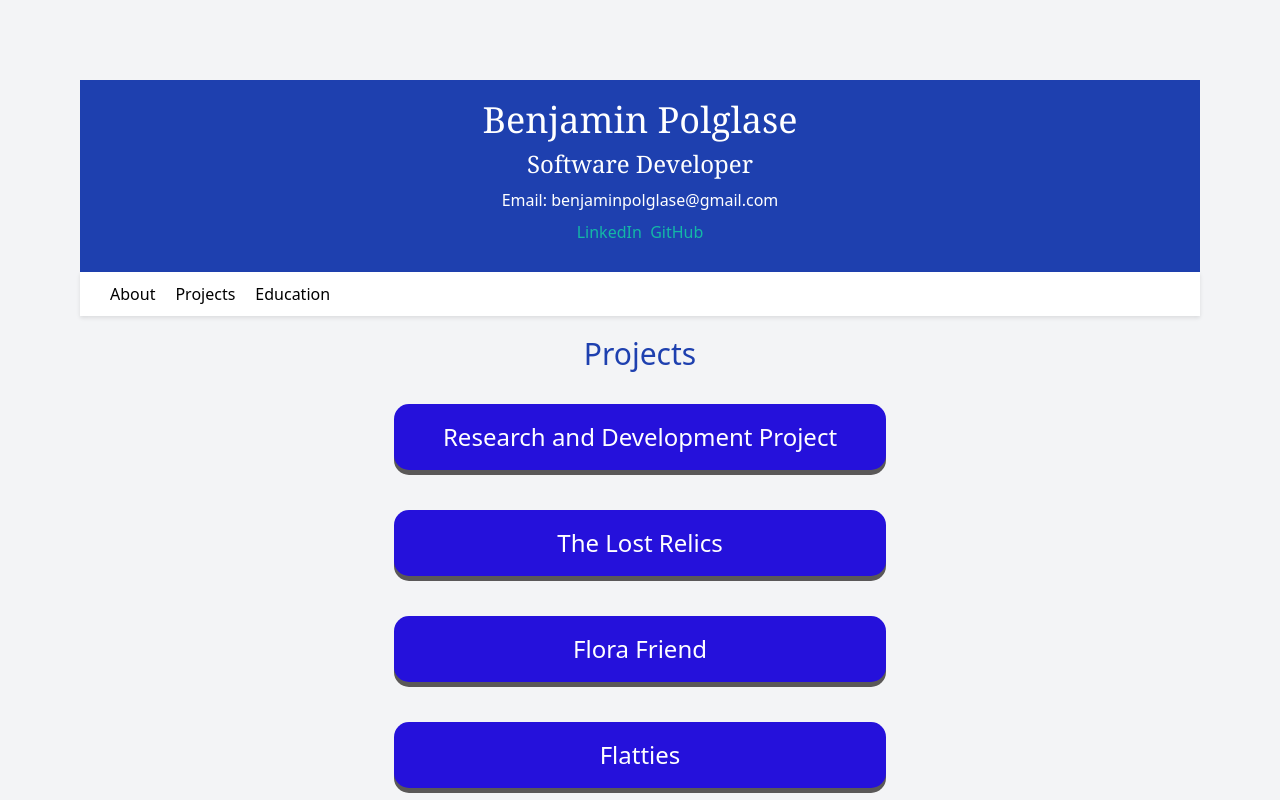
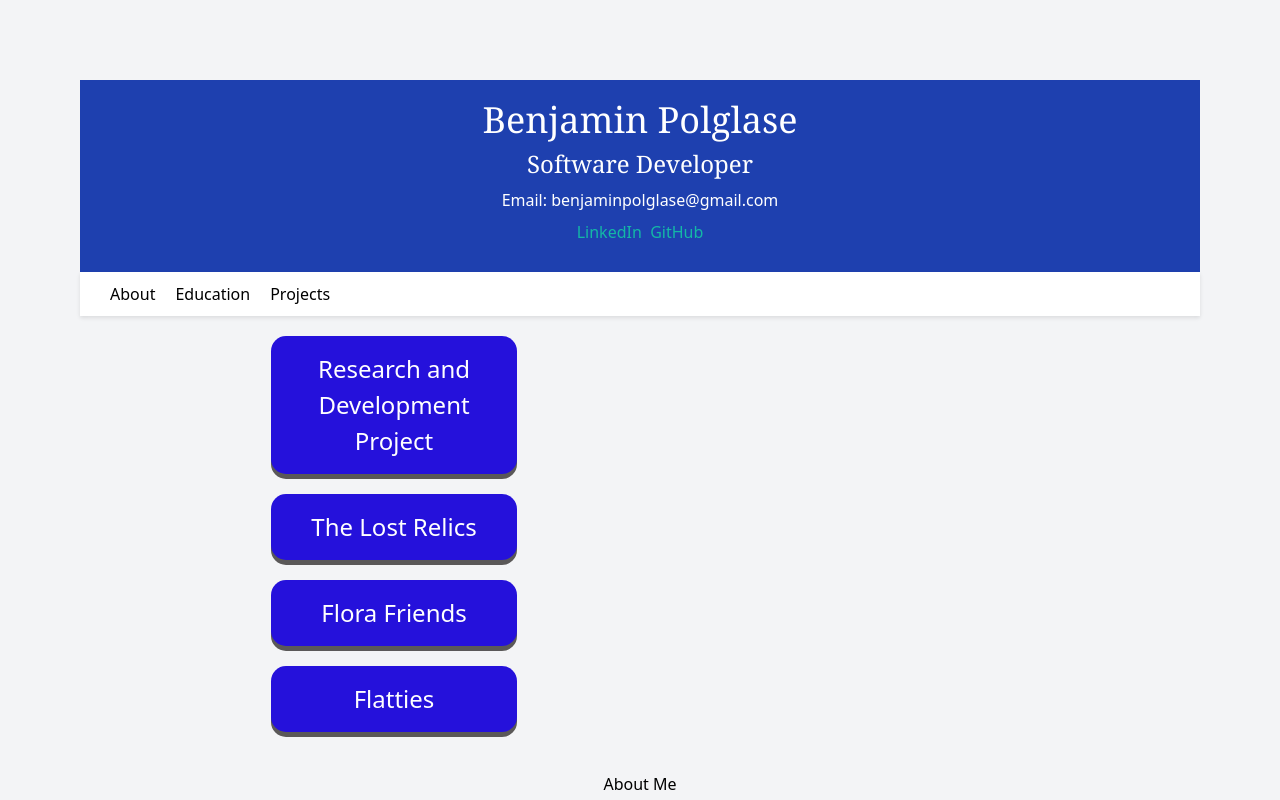
Before and after one commit to Bnjmn-P/React-Practice, a React (Create React App) app in the folder cv/: page /projects in a window 1280 px wide. Shown: the top 800 px of the page. Built offline with nearby package versions, Linux system fonts and the light colour scheme.

Commit message:
Updated project section
Added sidebar of projects and only display one at a time

```diff
--- a/cv/src/components/Navbar.js
+++ b/cv/src/components/Navbar.js
@@ -24,10 +24,10 @@ const Navbar = () => {
           <button onClick={scrollToAbout}>About</button>
         </li>
         <li>
-          <button onClick={scrollToProjects}>Projects</button>
+          <button onClick={scrollToEducation}>Education</button>
         </li>
         <li>
-          <button onClick={scrollToEducation}>Education</button>
+          <button onClick={scrollToProjects}>Projects</button>
         </li>
       </ul>
     </nav>
--- a/cv/src/components/Skills.js
+++ b/cv/src/components/Skills.js
@@ -10,6 +10,7 @@ const Skills = () => {
     "PHP",
     "HTML",
     "CSS",
+    "TypeScript",
     "GitHub",
     "React.js",
     "Adobe XD",
--- a/cv/src/components/pages/Education.js
+++ b/cv/src/components/pages/Education.js
@@ -2,7 +2,7 @@ import React from "react";
 
 const Education = () => {
   return (
-    <section className="education">
+    <section id = "education" className="education">
       <h2 className="section-title">Education</h2>
       <div className="education-item">
         <h3 className="education-title">
@@ -11,7 +11,7 @@ const Education = () => {
         <p className="education-institution">
           Auckland University of Technology
         </p>
-        <p className="education-date">2020 - 2023</p>
+        <p className="education-date">2020 - 2024</p>
       </div>
       <div className="education-item">
         <h3 className="education-title">
--- a/cv/src/components/pages/Home.js
+++ b/cv/src/components/pages/Home.js
@@ -1,7 +1,6 @@
 import React from "react";
 
 import Education from "../pages/Education";
-import Skills from "../Skills";
 import Projects from "../pages/Projects";
 import About from "../pages/About";
 
@@ -9,10 +8,9 @@ import About from "../pages/About";
 function Home() {
   return (
     <section id="home">
-      <header>About Me</header>
+      <h1>About Me</h1>
       <About />
       <Education />
-      <Skills />
       <Projects />
     </section>
   );
--- a/cv/src/components/pages/Projects.css
+++ b/cv/src/components/pages/Projects.css
@@ -1,5 +1,15 @@
 .projects-grid-container {
-    display: grid;
-    grid-template-columns: repeat(auto-fit, minmax(500px, 1fr));
-    grid-gap: 20px;
-  }
+  display: flex;
+}
+
+.sidebar {
+  flex: 0 0 50%; /* Set the width of the sidebar */
+}
+
+.content {
+  flex: 1; /* Fill the remaining space */
+}
+
+.collapse-button.active {
+  /* Add styles for active buttons if needed */
+}
--- a/cv/src/components/pages/Projects.js
+++ b/cv/src/components/pages/Projects.js
@@ -1,5 +1,4 @@
-import React from "react";
-import Collapse from "../Collapse";
+import React, { useState } from "react";
 import "./Projects.css";
 
 const YouTubeVideo = () => {
@@ -16,94 +15,143 @@ const YouTubeVideo = () => {
 };
 
 const Projects = () => {
+  const [activeCollapse, setActiveCollapse] = useState(null);
+
+  const handleCollapseToggle = (headerName) => {
+    setActiveCollapse(activeCollapse === headerName ? null : headerName);
+  };
+
   return (
     <section id="projects" className="projects-grid-container">
-      <h1>Projects</h1>
-      <Collapse collapsed={true} headerName="Research and Development Project">
-        {" "}
-        {/* Initially collapsed */}
+      <div className="sidebar">
+        <button
+          className={`collapse-button ${
+            activeCollapse === "Research and Development Project"
+              ? "active"
+              : ""
+          }`}
+          onClick={() =>
+            handleCollapseToggle("Research and Development Project")
+          }
+        >
+          Research and Development Project
+        </button>
+        <button
+          className={`collapse-button ${
+            activeCollapse === "The Lost Relics" ? "active" : ""
+          }`}
+          onClick={() => handleCollapseToggle("The Lost Relics")}
+        >
+          The Lost Relics
+        </button>
+        <button
+          className={`collapse-button ${
+            activeCollapse === "Flora Friends" ? "active" : ""
+          }`}
+          onClick={() => handleCollapseToggle("Flora Friends")}
+        >
+          Flora Friends
+        </button>
+        <button
+          className={`collapse-button ${
+            activeCollapse === "Flatties" ? "active" : ""
+          }`}
+          onClick={() => handleCollapseToggle("Flatties")}
+        >
+          Flatties
+        </button>
+      </div>
+      <div className="content">
+        {activeCollapse === "Research and Development Project" && (
+          <div>
             <p>
-          As part of my final year at Auckland University of Technology (AUT), I
-          am part of a team tasked with examining how the faculty manages its
-          academic courses. We had two semesters to complete this task. We
-          worked together to figure out our roles and how we'd go about our
-          research. We learned about our clients' needs and presented a plan for
-          how we'd approach the project and what results they could expect.
+              As part of my final year at Auckland University of Technology
+              (AUT), I am part of a team tasked with examining how the faculty
+              manages its academic courses. We had two semesters to complete
+              this task. We worked together to figure out our roles and how we'd
+              go about our research. We learned about our clients' needs and
+              presented a plan for how we'd approach the project and what
+              results they could expect.
             </p>
             <p>
               To get the job done effectively, we decided to use an agile method
               called Scrum, which is a structured way of working together. I was
               chosen to be Scrum master and lead this process, based on my prior
-          experience in a similar role. This meant I organized daily check-ins,
-          explained our working methods, kept everyone up to date, tracked our
-          progress, and helped solve any problems that came up.
+              experience in a similar role. This meant I organized daily
+              check-ins, explained our working methods, kept everyone up to
+              date, tracked our progress, and helped solve any problems that
+              came up.
             </p>
             <p>
               Our clients wanted us to thoroughly examine the current system,
-          finding places where we could use automation or make things work more
-          efficiently. They also wanted us to suggest possible new features that
-          another team could add later. To do this, we first identified all the
-          important people and users of any software currently in use. We talked
-          to them to understand what they put into the system, what they did
-          with it, and what came out of it. This gave us both a broad overview
-          and a detailed look at how the courses were being managed. We
-          summarized all these processes in documents and diagrams, such as UML
-          and use case diagrams.
+              finding places where we could use automation or make things work
+              more efficiently. They also wanted us to suggest possible new
+              features that another team could add later. To do this, we first
+              identified all the important people and users of any software
+              currently in use. We talked to them to understand what they put
+              into the system, what they did with it, and what came out of it.
+              This gave us both a broad overview and a detailed look at how the
+              courses were being managed. We summarized all these processes in
+              documents and diagrams, such as UML and use case diagrams.
             </p>
             <p>
-          We used a method called business process models to help us organize
-          and understand how everything fit together. We kept in close touch
-          with the clients to make sure our project was on the right path and
-          meeting their expectations. Once they were sure we really understood
-          the current process, we moved on to figuring out what new features
-          they might want. Knowing the system inside out was important here
-          because it helped us figure out what could be improved.
+              We used a method called business process models to help us
+              organize and understand how everything fit together. We kept in
+              close touch with the clients to make sure our project was on the
+              right path and meeting their expectations. Once they were sure we
+              really understood the current process, we moved on to figuring out
+              what new features they might want. Knowing the system inside out
+              was important here because it helped us figure out what could be
+              improved.
             </p>
             <p>
-          Again, we talked to the people involved to get their thoughts, as we
-          needed to focus on what they wanted. After we'd put together a
-          detailed document of all the features they might want to add, along
-          with reasons for each one, we moved on to see if each feature was
-          doable. We looked at the big picture requirements and regulations that
-          needed to be met, as well as the current systems in place and its
-          limitations.
+              Again, we talked to the people involved to get their thoughts, as
+              we needed to focus on what they wanted. After we'd put together a
+              detailed document of all the features they might want to add,
+              along with reasons for each one, we moved on to see if each
+              feature was doable. We looked at the big picture requirements and
+              regulations that needed to be met, as well as the current systems
+              in place and its limitations.
             </p>
             <p>
-          When the project is finished, we'll present our findings in a final
-          report. The clients can then give this report to a new team if they
-          decide to go ahead with our suggested features. This whole experience
-          taught me how important it is to have a clear plan, work closely with
-          clients, and truly understand a system before trying to make it
-          better.
+              When the project is finished, we'll present our findings in a
+              final report. The clients can then give this report to a new team
+              if they decide to go ahead with our suggested features. This whole
+              experience taught me how important it is to have a clear plan,
+              work closely with clients, and truly understand a system before
+              trying to make it better.
             </p>
-      </Collapse>
-      <Collapse collapsed={true} headerName="The Lost Relics">
-        {" "}
-        {/* Initially collapsed */}
+          </div>
+        )}
+
+        {activeCollapse === "The Lost Relics" && (
+          <div>
             <p>
-          For this project, I served as the Scrum Master for a five-member team
-          tasked with developing a 2D platforming game using the Unity game
-          engine. Together, we collaborated to create a product we could all
-          take pride in.
+              For this project, I served as the Scrum Master for a five-member
+              team tasked with developing a 2D platforming game using the Unity
+              game engine. Together, we collaborated to create a product we
+              could all take pride in.
             </p>
             <p>
               During sprint zero, our focus was on honing our skills and
               strategizing for the upcoming sprint. Since I was unfamiliar with
               Unity, I dedicated a significant portion of my time to following
               tutorials and working on my own small projects. This proved
-          invaluable, as it provided me with a clearer grasp of the environment
-          and the project prior to actual development. As a team, we also began
-          acquainting ourselves with the Agile Scrum development cycle.
+              invaluable, as it provided me with a clearer grasp of the
+              environment and the project prior to actual development. As a
+              team, we also began acquainting ourselves with the Agile Scrum
+              development cycle.
             </p>
             <p>
-          Over the next two sprints, we tackled the project as a cohesive unit.
-          I observed that with Agile, we all assumed equal responsibility for
-          development, planning, documentation, and design. This shared
-          responsibility bolstered our team's growth, and I believe we became
-          highly efficient. I came to understand that Agile encouraged active
-          participation, and it felt like we all had a stake in the ownership of
-          the product. I was impressed by how Agile facilitated an equitable
-          distribution of the workload.
+              Over the next two sprints, we tackled the project as a cohesive
+              unit. I observed that with Agile, we all assumed equal
+              responsibility for development, planning, documentation, and
+              design. This shared responsibility bolstered our team's growth,
+              and I believe we became highly efficient. I came to understand
+              that Agile encouraged active participation, and it felt like we
+              all had a stake in the ownership of the product. I was impressed
+              by how Agile facilitated an equitable distribution of the
+              workload.
             </p>
             <p>
               Our team was composed of motivated individuals eager to put in the
@@ -116,58 +164,70 @@ const Projects = () => {
             <p>
               There were areas where our team could have improved. Initially, in
               sprint one, our user stories were often inadequately scoped or
-          dependent on others, likely due to our collective inexperience with
-          both the process and Unity development. Even with increased
-          proficiency, we were still navigating the intricacies of a project of
-          this scale. However, this issue was largely rectified in sprint two,
-          as we had gained a much better understanding and were able to
-          reevaluate our user stories. The other area of potential enhancement
-          was in test-driven development. We encountered challenges implementing
-          this practice in Unity, especially as the features grew more complex,
-          making it increasingly challenging to establish tests. While I
-          acknowledge the benefits of testing first, in this project, I felt it
-          was not a necessity
+              dependent on others, likely due to our collective inexperience
+              with both the process and Unity development. Even with increased
+              proficiency, we were still navigating the intricacies of a project
+              of this scale. However, this issue was largely rectified in sprint
+              two, as we had gained a much better understanding and were able to
+              reevaluate our user stories. The other area of potential
+              enhancement was in test-driven development. We encountered
+              challenges implementing this practice in Unity, especially as the
+              features grew more complex, making it increasingly challenging to
+              establish tests. While I acknowledge the benefits of testing
+              first, in this project, I felt it was not a necessity
             </p>
             <p>
-          Through this experience, I gleaned valuable insights into Scrum Agile
-          development and believe it is exceptionally well-suited to software
-          development. It promotes a high degree of collaboration and
-          adaptability. I thoroughly enjoyed my dual role as a developer and
-          Scrum Master and would gladly embrace the opportunity to work in this
-          environment again.
+              Through this experience, I gleaned valuable insights into Scrum
+              Agile development and believe it is exceptionally well-suited to
+              software development. It promotes a high degree of collaboration
+              and adaptability. I thoroughly enjoyed my dual role as a developer
+              and Scrum Master and would gladly embrace the opportunity to work
+              in this environment again.
             </p>
             <YouTubeVideo />
-      </Collapse>
-      <Collapse collapsed={true} headerName="Flora Friend">
+          </div>
+        )}
+
+        {activeCollapse === "Flora Friends" && (
+          <div>
             <p>
-          This year, I undertook the creation of a WordPress app centered on a
-          fictitious Kickstarter project. The primary goal was to engage
-          potential donors by informing them about the product and motivating
-          their contributions toward meeting the pledge target. I selected a
-          hypothetical product—the smart flower pot—as the focal point and
-          tailored the website's theme and style to reflect a nature-inspired
-          aesthetic. Crafting visuals through Photoshop and incorporating
-          plugins for specific functionalities, I also implemented personal code
-          to customize various elements of the site. Hosting the website, I
-          utilized AWS and facilitated its accessibility via LightSail.
+              This year, I undertook the creation of a WordPress app centered on
+              a fictitious Kickstarter project. The primary goal was to engage
+              potential donors by informing them about the product and
+              motivating their contributions toward meeting the pledge target. I
+              selected a hypothetical product—the smart flower pot—as the focal
+              point and tailored the website's theme and style to reflect a
+              nature-inspired aesthetic. Crafting visuals through Photoshop and
+              incorporating plugins for specific functionalities, I also
+              implemented personal code to customize various elements of the
+              site. Hosting the website, I utilized AWS and facilitated its
+              accessibility via LightSail.
             </p>
-        <a href="http://3.27.186.231" target="_blank" rel="noopener noreferrer">
-          Flora Friend
+            <a
+              href="http://3.27.186.231"
+              target="_blank"
+              rel="noopener noreferrer"
+            >
+              FF
             </a>
-      </Collapse>{" "}
-      <Collapse collapsed={true} headerName="Flatties">
+          </div>
+        )}
+
+        {activeCollapse === "Flatties" && (
+          <div>
             <p>
-          I'm currently involved in a collaborative software project with two
-          other developers, and we're using the MERN stack (MongoDB, Express.js,
-          React, Node.js) to create a property listing web application. The main
-          goal of this project is to strengthen our front-end and back-end
-          skills. We've adopted agile methodologies and follow extreme
-          programming practices to ensure efficient communication and iterative
-          improvements. For version control, we rely on GitHub, which enables
-          seamless collaboration and code management. This project is a hands-on
-          learning experience, allowing us to apply and refine our skills in a
-          real-world context while building a functional and responsive property
-          listing web app.
+              I'm currently involved in a collaborative software project with
+              two other developers, and we're using the MERN stack (MongoDB,
+              Express.js, React, Node.js) to create a property listing web
+              application. The main goal of this project is to strengthen our
+              front-end and back-end skills. We've adopted agile methodologies
+              and follow extreme programming practices to ensure efficient
+              communication and iterative improvements. For version control, we
+              rely on GitHub, which enables seamless collaboration and code
+              management. This project is a hands-on learning experience,
+              allowing us to apply and refine our skills in a real-world context
+              while building a functional and responsive property listing web
+              app.
             </p>
             <a
               href="https://github.com/Puddle-Dev/Flatties"
@@ -176,7 +236,9 @@ const Projects = () => {
             >
               Flatties GitHub
             </a>
-      </Collapse>{" "}
+          </div>
+        )}
+      </div>
     </section>
   );
 };
```
Lines whose indentation alone changed are shown as unchanged.
